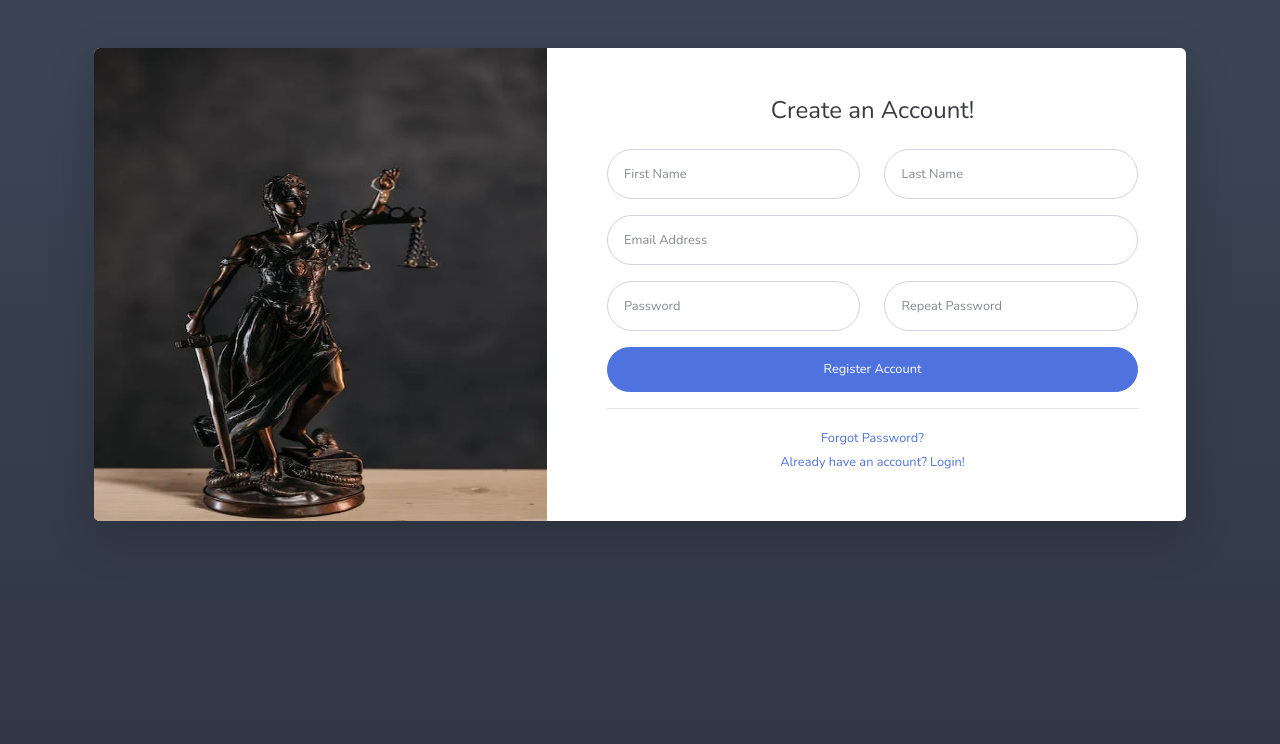
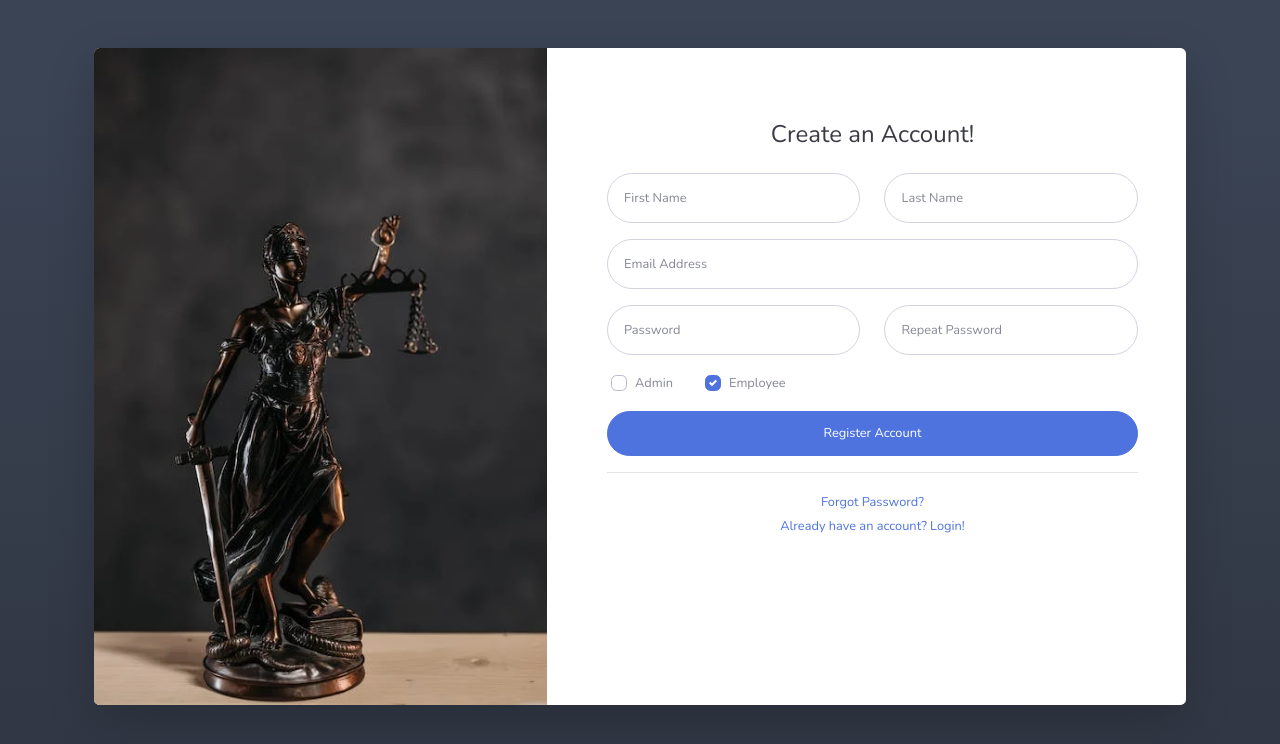
Before and after one commit to gurdiano/indeniza-frontend, a plain HTML site: page register.html in a window 1280 px wide. Drawn offline with nearby package versions, Linux system fonts and the light colour scheme.

Commit message:
register-screen

```diff
--- a/css/custom.css
+++ b/css/custom.css
@@ -20,3 +20,35 @@
     background-position:center;
     background-size: 100% 100%
 }
+
+/* .form-group{
+    display:flex;
+    flex:0 0 auto;
+    flex-flow:row wrap;
+    align-items:center;
+    margin-bottom:0
+} */
+
+.custom-row{
+    display:flex;
+    flex-wrap:wrap;
+    margin-left:-1.75rem
+}
+
+.my-custom-control {
+    position: relative;
+    z-index: 1;
+    display: block;
+    min-height: 1.5rem;
+    padding-left: 3.5rem;
+}
+
+.custom-mb-4{
+    margin-bottom: 1.5rem;
+    margin-top: 1.5rem;
+}
+
+
+.custom-mb-5 {
+    margin-bottom: 7.5rem;
+}
--- a/register.html
+++ b/register.html
@@ -35,11 +35,13 @@
                 <!-- Nested Row within Card Body -->
                 <div class="row">
                     <div class="col-lg-5 d-none d-lg-block bg-register-image"></div>
+
                     <div class="col-lg-7">
                         <div class="p-5">
                             <div class="text-center">
-                                <h1 class="h4 text-gray-900 mb-4">Create an Account!</h1>
+                                <h1 class="h4 text-gray-900 custom-mb-4">Create an Account!</h1>
                             </div>
+
                             <form class="user">
                                 <div class="form-group row">
                                     <div class="col-sm-6 mb-3 mb-sm-0">
@@ -51,10 +53,12 @@
                                             placeholder="Last Name">
                                     </div>
                                 </div>
+
                                 <div class="form-group">
                                     <input type="email" class="form-control form-control-user" id="exampleInputEmail"
                                         placeholder="Email Address">
                                 </div>
+
                                 <div class="form-group row">
                                     <div class="col-sm-6 mb-3 mb-sm-0">
                                         <input type="password" class="form-control form-control-user"
@@ -65,17 +69,31 @@
                                             id="exampleRepeatPassword" placeholder="Repeat Password">
                                     </div>
                                 </div>
-                                <a href="login.html" class="btn btn-primary btn-user btn-block">
-                                    Register Account
-                                </a>
+
+                                <!-- Type Account -->
+                                <div class="form-group custom-row">
+                                    <div class="my-custom-control custom-checkbox small">
+                                        <input type="radio" class="custom-control-input" id="AdminCheck" name="role">
+                                        <label class="custom-control-label" for="AdminCheck">Admin</label>
+                                    </div>
+                                    <div class="my-custom-control custom-checkbox small ">
+                                        <input type="radio" class="custom-control-input" id="EmployeeCheck" name="role" checked>
+                                        <label class="custom-control-label" for="EmployeeCheck">Employee</label>
+                                    </div>
+                                </div>
+
+                                <a href="login.html" class="btn btn-primary btn-user btn-block">Register Account</a>
                             </form>
+
                             <hr>
                             <div class="text-center">
                                 <a class="small" href="forgot-password.html">Forgot Password?</a>
                             </div>
-                            <div class="text-center">
+
+                            <div class="text-center custom-mb-5">
                                 <a class="small" href="login.html">Already have an account? Login!</a>
                             </div>
+
                         </div>
                     </div>
                 </div>
```
Also changed, not shown: login.html (+2 -2 lines).
